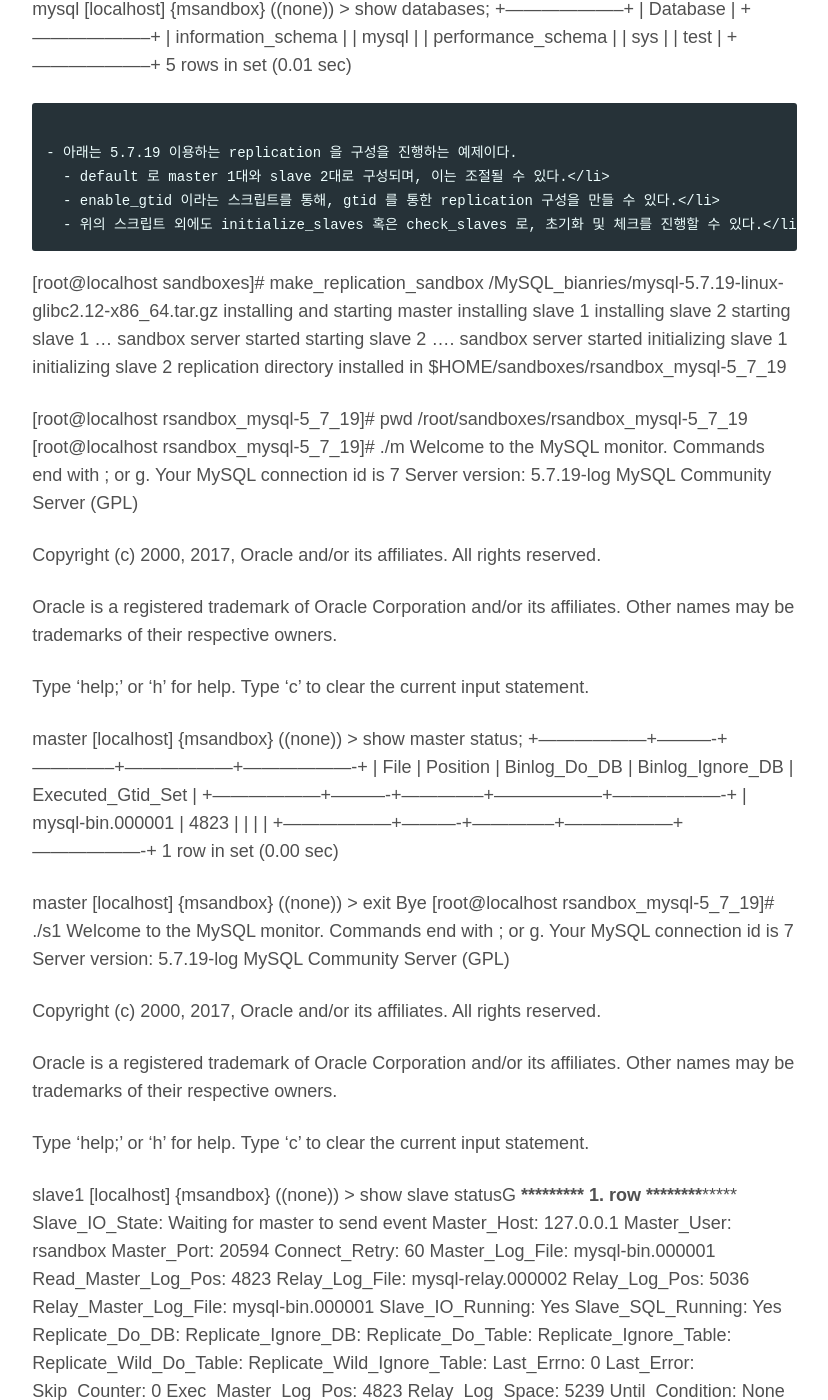
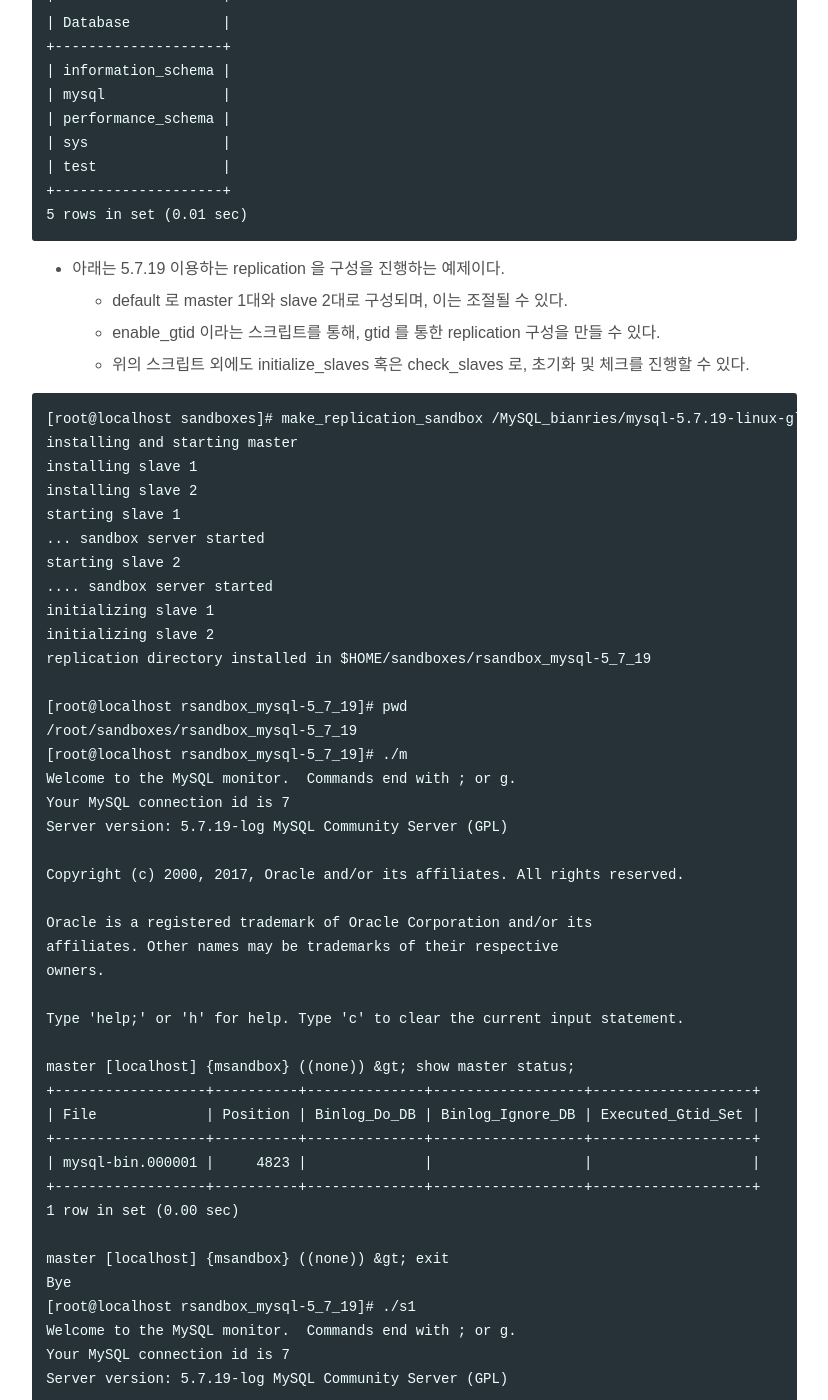
Before and after one commit to minsql/minsql.github.io, a Jekyll site: the page built from _posts/blog/2018-01-22-MySQL sandbox 설치와 이용방법.md, in a window 1280 px wide and 1400 px high, scrolled down 8019 px. Shown: the whole window, without its empty margins (329-1157 px from the left). Built offline with Jekyll 4.4.1, drawn with Linux system fonts in a browser that asks for light colours; nearby versions of some CDN libraries; some web fonts are replaced; comment, search, counter and statistics services are not loaded; some of the changed text lies outside the part shown.

Commit message:
Edit sandbox

````diff
--- a/_config.yml
+++ b/_config.yml
@@ -72,3 +72,8 @@ owner:
     ad-client: 'ca-pub-2669792816970567'
     ad-slot: '6147132222'
   bing-verify:
+
+# tipue_search
+tipue_search:
+  include:
+    pages: true
--- a/_posts/blog/2018-01-22-MySQL sandbox 설치와 이용방법.md
+++ b/_posts/blog/2018-01-22-MySQL sandbox 설치와 이용방법.md
@@ -266,9 +266,11 @@ Installing /usr/local/bin/sbtool
 Installing /usr/local/bin/make_sandbox_from_source
 Appending installation info to /usr/lib64/perl5/perllocal.pod
 ```
+
 ## MySQL binary 다운로드
 - 설치가 완료되었다면, 필요한 MySQL generic tar 본을 받도록 하자. (MySQL sandbox 는 해당 generic tar 에 대해 압축을 풀고 해당 binaries 를 이용하여 MySQL 을 구성한다.)
 - log
+
 ```
 [root@localhost MySQL_bianries]# wget https://dev.mysql.com/get/Downloads/MySQL-5.7/mysql-5.7.18-linux-glibc2.5-x86_64.tar.gz
 [root@localhost MySQL_bianries]# wget https://dev.mysql.com/get/Downloads/MySQL-5.7/mysql-5.7.19-linux-glibc2.12-x86_64.tar.gz
@@ -279,6 +281,7 @@ Appending installation info to /usr/lib64/perl5/perllocal.pod
 ## SANDBOX 로 설치
 - sandbox 를 이용하여, MySQL 을 설치해보자. (SANDBOX 는 root 가 아닌 유저로 올리게 설정되어 있지만, 테스트 용도이니 "export SANDBOX_AS_ROOT=1" 를 통해 ROOT 로 사용할 수 있도록 설정할 수 있다.)
 - 아래는 5.7.18 과 5.7.19 를 동시에 설치하는 예제이다.
+
 ```
 [root@localhost MySQL_bianries]# export SANDBOX_AS_ROOT=1
 [root@localhost MySQL_bianries]# make_sandbox /MySQL_bianries/mysql-5.7.19-linux-glibc2.12-x86_64.tar.gz
@@ -330,9 +333,10 @@ mysql [localhost] {msandbox} ((none)) &gt; show databases;
 ```
 
 - 아래는 5.7.19 이용하는 replication 을 구성을 진행하는 예제이다.
-  - default 로 master 1대와 slave 2대로 구성되며, 이는 조절될 수 있다.</li>
-  - enable_gtid 이라는 스크립트를 통해, gtid 를 통한 replication 구성을 만들 수 있다.</li>
-  - 위의 스크립트 외에도 initialize_slaves 혹은 check_slaves 로, 초기화 및 체크를 진행할 수 있다.</li>
+  - default 로 master 1대와 slave 2대로 구성되며, 이는 조절될 수 있다.
+  - enable_gtid 이라는 스크립트를 통해, gtid 를 통한 replication 구성을 만들 수 있다.
+  - 위의 스크립트 외에도 initialize_slaves 혹은 check_slaves 로, 초기화 및 체크를 진행할 수 있다.
+
 ```
 [root@localhost sandboxes]# make_replication_sandbox /MySQL_bianries/mysql-5.7.19-linux-glibc2.12-x86_64.tar.gz
 installing and starting master
````
Also changed, not shown: search/index.md (+2 -0 lines), Gemfile.lock, 9 other files.
